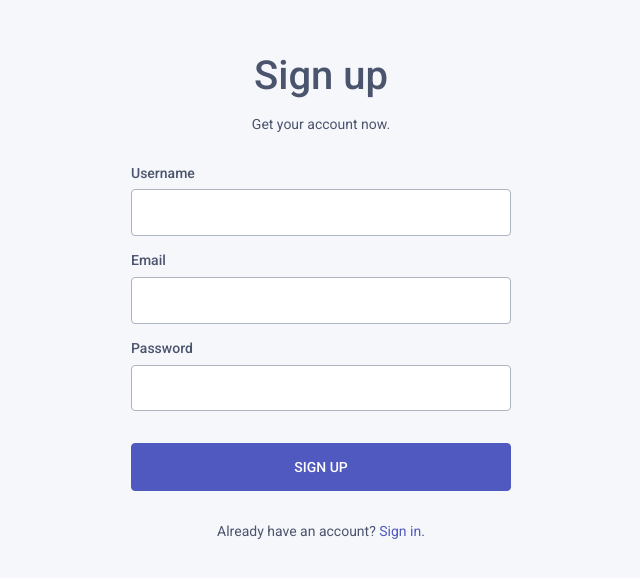
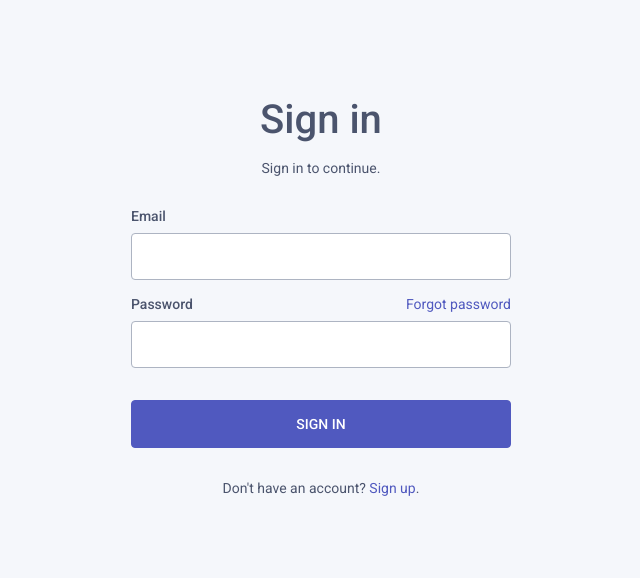
Before and after one commit to sachie-hayashi/chat-app, a React (Create React App) app: page / in a window 1280 px wide. Shown: the part 104-682 px from the top of the page, without its empty margins (319-959 px from the left). Built offline with nearby package versions, Linux system fonts and the light colour scheme.

Commit message:
chore: create login page ui

```diff
--- a/src/App.js
+++ b/src/App.js
@@ -1,13 +1,15 @@
 import { Routes, Route } from 'react-router-dom';
 // import Dashboard from './pages/Dashboard';
 import Signup from './pages/Signup';
+import Login from './pages/Login/Login';
 import './App.scss';
 
 const App = () => {
   return (
     <Routes>
       {/* <Route path="/" element={<Dashboard />} /> */}
-      <Route path="/" element={<Signup />} />
+      <Route path="/register" element={<Signup />} />
+      <Route path="/" element={<Login />} />
     </Routes>
   );
 };
--- /dev/null
+++ b/src/pages/Login/Login.js
@@ -0,0 +1,77 @@
+import { useState } from 'react';
+import { Link } from 'react-router-dom';
+import Button from 'react-bootstrap/Button';
+import FormInput from '../../components/FormInput/FormInput';
+import styles from './Login.module.scss';
+
+const initialInputs = { email: '', password: '' };
+
+const Login = () => {
+  const [inputs, setInputs] = useState(initialInputs);
+  const [isValidated, setIsValidated] = useState(false);
+
+  const handleChange = ({ target: { name, value } }) => {
+    setInputs(prev => ({ ...prev, [name]: value }));
+  };
+
+  const handleSubmit = e => {
+    e.preventDefault();
+    setIsValidated(true);
+
+    const form = e.currentTarget;
+    if (!form.checkValidity()) return;
+
+    console.log('** inputs: ', inputs);
+  };
+
+  return (
+    <div className={`${styles.root} section`}>
+      <div className="container">
+        <div className="container-inner-sm text-center">
+          <h1>Sign in</h1>
+          <p>Sign in to continue.</p>
+
+          <div className="my-5">
+            <form
+              noValidate
+              className={`form ${isValidated ? 'was-validated' : ''}`}
+              onSubmit={handleSubmit}
+            >
+              <FormInput
+                label="Email"
+                type="email"
+                name="email"
+                required
+                error="Please enter a valid email."
+                onChange={handleChange}
+              />
+              <div>
+                <Link to="password-reset" className="float-end">
+                  Forgot password
+                </Link>
+                <FormInput
+                  label="Password"
+                  type="password"
+                  name="password"
+                  minLength="6"
+                  required
+                  error="Please enter a valid password. (6 characters or more)"
+                  onChange={handleChange}
+                />
+              </div>
+              <Button type="submit" variant="primary" className="mt-3">
+                Sign In
+              </Button>
+            </form>
+          </div>
+
+          <p>
+            Don't have an account? <Link to="/register">Sign up</Link>.
+          </p>
+        </div>
+      </div>
+    </div>
+  );
+};
+
+export default Login;
--- /dev/null
+++ b/src/pages/Login/Login.module.scss
@@ -0,0 +1,5 @@
+.root {
+  display: flex;
+  align-items: center;
+  min-height: 100vh;
+}
--- /dev/null
+++ b/src/pages/Login/index.js
@@ -0,0 +1,3 @@
+import Login from './Login';
+
+export default Login;
```
